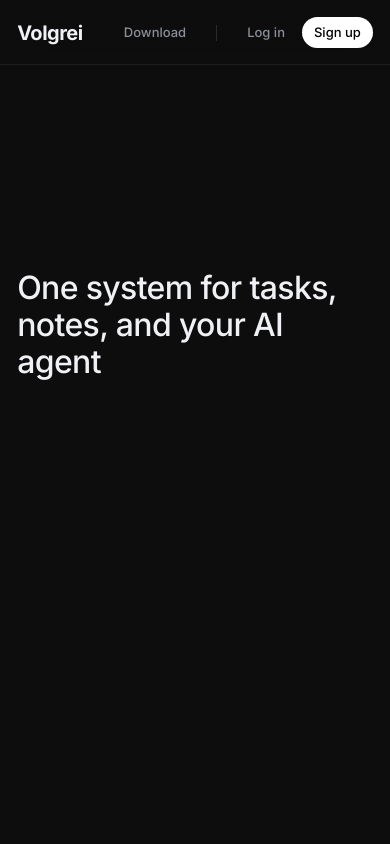
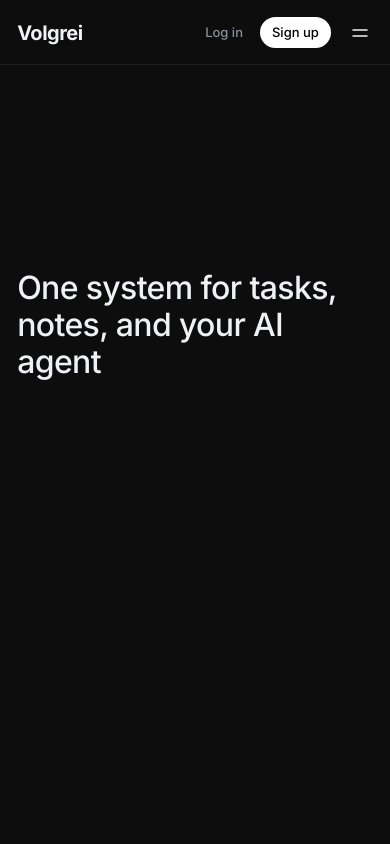
Before and after one commit to adrianleopizzi/volgrei-site, a Next.js app: page / in a window 390 px wide. Shown: the top 844 px of the page. Built offline with nearby package versions, Linux system fonts and the light colour scheme.

Commit message:
update globals and navbar

```diff
--- a/components/Navbar.tsx
+++ b/components/Navbar.tsx
@@ -1,7 +1,13 @@
+"use client";
+
 import Link from "next/link";
+import { useState } from "react";
 
 export default function Navbar() {
+  const [open, setOpen] = useState(false);
+
   return (
+    <>
       <nav
         className="fixed top-0 left-0 right-0 z-50"
         style={{
@@ -18,10 +24,14 @@ export default function Navbar() {
               Volgrei
             </Link>
             <div className="flex items-center">
-          <Link href="/download" className="transition-opacity hover:opacity-60" style={{ color: "var(--text-secondary)", fontSize: "13px", fontWeight: 500, marginRight: "30px" }}>
+              {/* Links visibili solo su desktop */}
+              <Link href="/download" className="md:block hidden transition-opacity hover:opacity-60" style={{ color: "var(--text-secondary)", fontSize: "13px", fontWeight: 500, marginRight: "30px" }}>
                 Download
               </Link>
-          <div style={{ width: "1px", height: "16px", background: "var(--border)" }} />
+
+              {/* Divisorio visibile solo su desktop */}
+              <div className="md:block hidden" style={{ width: "1px", height: "16px", background: "var(--border)" }} />
+
               <Link href="/login" className="transition-opacity hover:opacity-60" style={{ color: "var(--text-secondary)", fontSize: "13px", fontWeight: 500, marginLeft: "30px" }}>
                 Log in
               </Link>
@@ -32,9 +42,56 @@ export default function Navbar() {
               >
                 Sign up
               </Link>
+
+              {/* Hamburger visibile solo su mobile */}
+              <button
+                className="md:hidden flex items-center justify-center transition-opacity hover:opacity-60"
+                onClick={() => setOpen(!open)}
+                style={{ marginLeft: "16px", color: "var(--text-primary)", background: "none", border: "none", cursor: "pointer", padding: "4px" }}
+                aria-label="Menu"
+              >
+                {open ? (
+                  <svg width="18" height="18" viewBox="0 0 18 18" fill="none">
+                    <line x1="2" y1="2" x2="16" y2="16" stroke="currentColor" strokeWidth="1.5" strokeLinecap="round"/>
+                    <line x1="16" y1="2" x2="2" y2="16" stroke="currentColor" strokeWidth="1.5" strokeLinecap="round"/>
+                  </svg>
+                ) : (
+                  <svg width="18" height="18" viewBox="0 0 18 18" fill="none">
+                    <line x1="2" y1="6" x2="16" y2="6" stroke="currentColor" strokeWidth="1.5" strokeLinecap="round"/>
+                    <line x1="2" y1="12" x2="16" y2="12" stroke="currentColor" strokeWidth="1.5" strokeLinecap="round"/>
+                  </svg>
+                )}
+              </button>
             </div>
           </div>
         </div>
       </nav>
+
+      {/* Mobile menu */}
+      {open && (
+        <div
+          className="fixed md:hidden z-40"
+          style={{
+            top: "65px",
+            left: 0,
+            right: 0,
+            background: "rgba(13, 13, 13, 0.98)",
+            backdropFilter: "blur(20px)",
+            WebkitBackdropFilter: "blur(20px)",
+            borderBottom: "1px solid rgba(42, 42, 42, 0.6)",
+            padding: "16px max(16px, 4.4vw) 24px",
+          }}
+        >
+          <Link
+            href="/download"
+            className="block transition-opacity hover:opacity-60"
+            style={{ color: "var(--text-secondary)", fontSize: "15px", fontWeight: 500, paddingTop: "12px", paddingBottom: "12px" }}
+            onClick={() => setOpen(false)}
+          >
+            Download
+          </Link>
+        </div>
+      )}
+    </>
   );
 }
```
Lines whose indentation alone changed are shown as unchanged.
